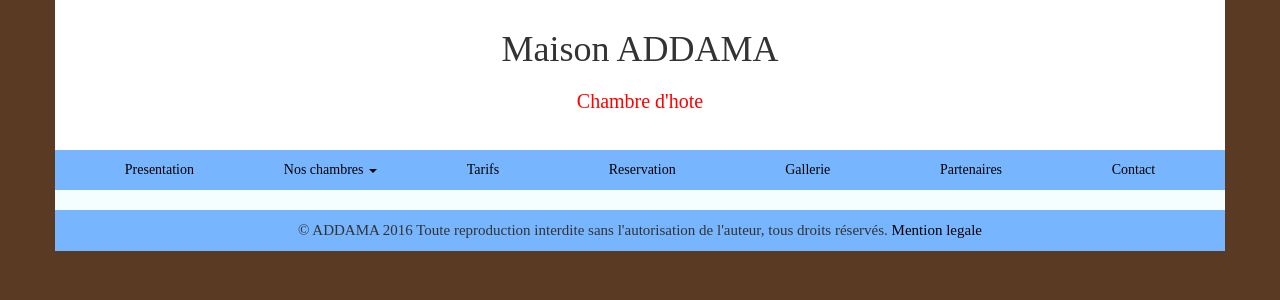
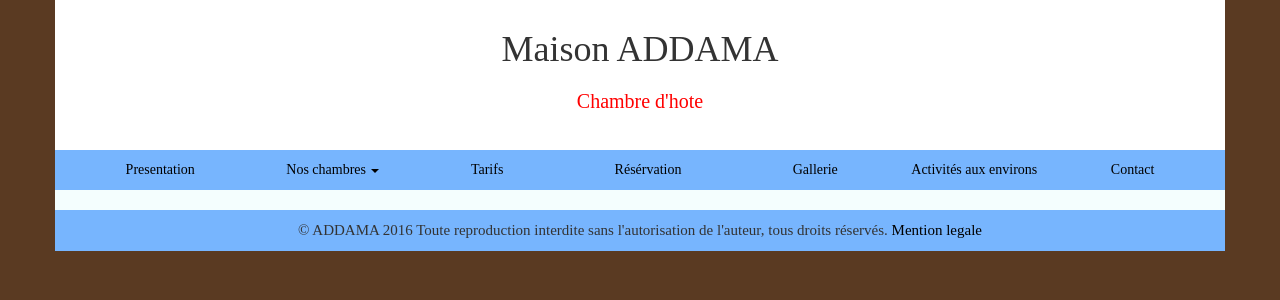
Before and after one commit to bensisko69/addama, a Django app: template templates/main/accueil.html in a window 1280 px wide. Shown: the top 300 px of the page. Run offline with Django 3.2, Linux system fonts and the light colour scheme; the template is opened without the code that fills it, so the values that code supplies are empty; some libraries are stand-ins or nearby versions.

Commit message:
css accueil

```diff
--- a/templates/main/header.html
+++ b/templates/main/header.html
@@ -12,9 +12,9 @@
 				<a href="/">Presentation</a>
 			</li>
 			<li role="presentation">
-    			<a class="dropdown-toggle" data-toggle="dropdown" href="#" role="button" aria-haspopup="true" aria-expanded="false">
-     			Nos chambres <span class="caret"></span>
-    			</a>
+					<a class="dropdown-toggle" data-toggle="dropdown" href="#" role="button" aria-haspopup="true" aria-expanded="false">
+					Nos chambres <span class="caret"></span>
+					</a>
 				<ul class="dropdown-menu" aria-labelledby="dropdownMenu1">
 					<li>
 						<a href="zephir.html">Chambre zephir</a>
@@ -37,13 +37,13 @@
 				<a href="tarifs.html">Tarifs</a>
 			</li>
 			<li class="{% ifequal request.path "/reservation.html" %}active {% endifequal %}">
-				<a href="reservation.html">Reservation</a>
+				<a href="reservation.html">Résérvation</a>
 			</li>
 			<li class="{% ifequal request.path "/gallery.html" %}active {% endifequal %}">
 				<a href="gallery.html">Gallerie</a>
 			</li>
 			<li class="{% ifequal request.path "/partenaires.html" %}active {% endifequal %}">
-				<a href="partenaires.html">Partenaires</a>
+				<a href="partenaires.html">Activités aux environs</a>
 			</li>
 			<li class="{% ifequal request.path "/contact.html" %}active {% endifequal %}">
 				<a href="contact.html">Contact</a>
--- a/templates/main/partenaires.html
+++ b/templates/main/partenaires.html
@@ -3,7 +3,7 @@
 {% load django_markdown %}
 <div class="row" style="margin-bottom: 20px">
 <div class="col-xs-12">
-  <h2 style="text-align: center;">Nos partenaires</h2>
+  <h2 style="text-align: center;">Activités aux environs</h2>
 </div>
 {% for partenaire in obj %}
 <div class="col-xs-2">
```
